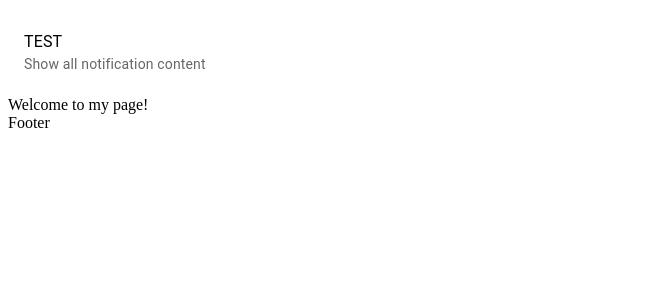
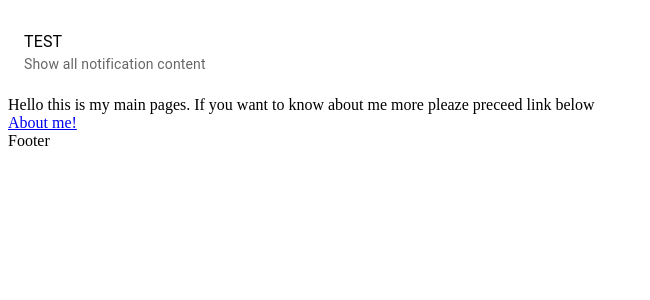
Before and after one commit to VChecherynda/landing-nextjs, a Next.js app: page / in a window 1280 px wide. Shown: the top 300 px of the page, without its empty margins (0-650 px from the left). Built offline with nearby package versions, Linux system fonts and the light colour scheme.

Commit message:
Add about page

```diff
--- a/pages/index.tsx
+++ b/pages/index.tsx
@@ -1,7 +1,13 @@
 import Layout from "../components/Layout/Layout";
+import Link from 'next/link'
 
 function App() {
-    return (<Layout><div>Welcome to my page!</div></Layout>);
+    return (
+        <Layout>
+            <div>Hello this is my main pages. If you want to know about me more pleaze preceed link below</div>
+            <Link href="/about">About me!</Link>
+        </Layout>
+    );
 }
 
 export default App;
```
Also changed, not shown: pages/about.js (added, +13 -0 lines).
